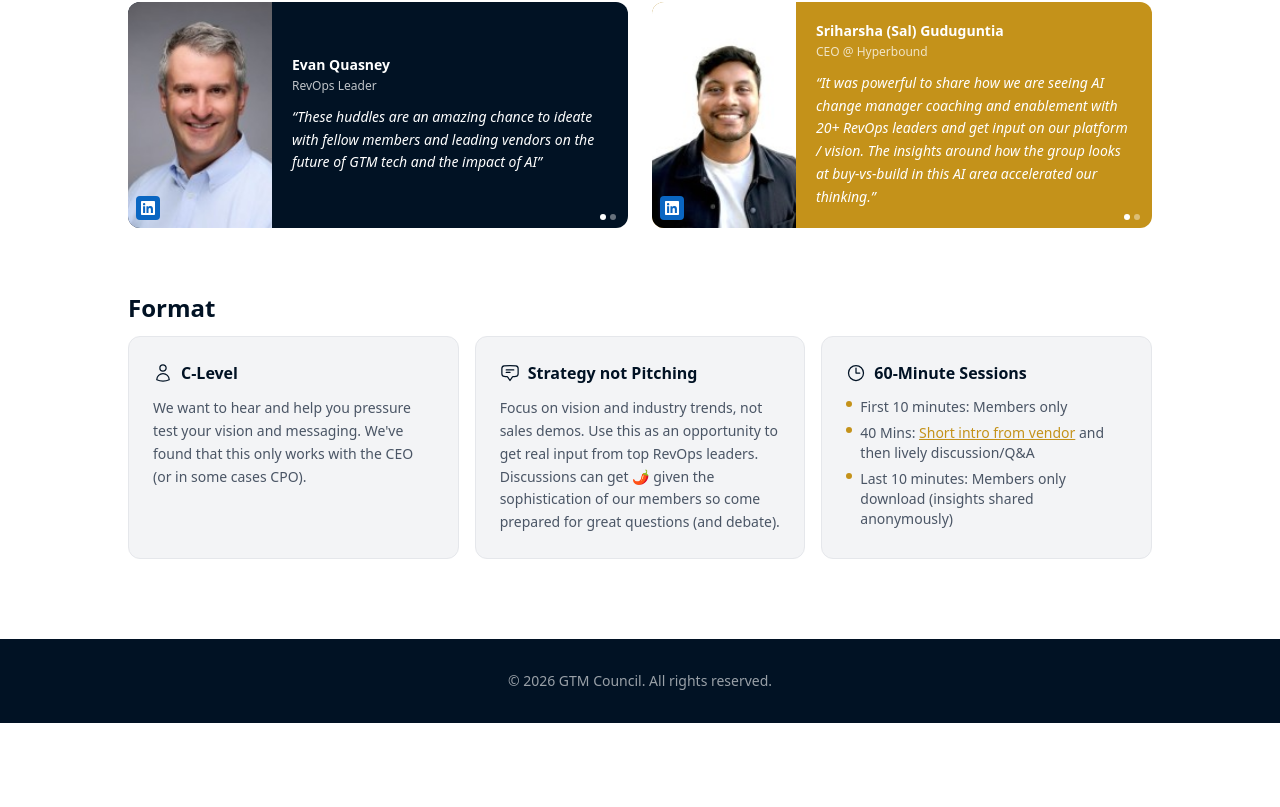
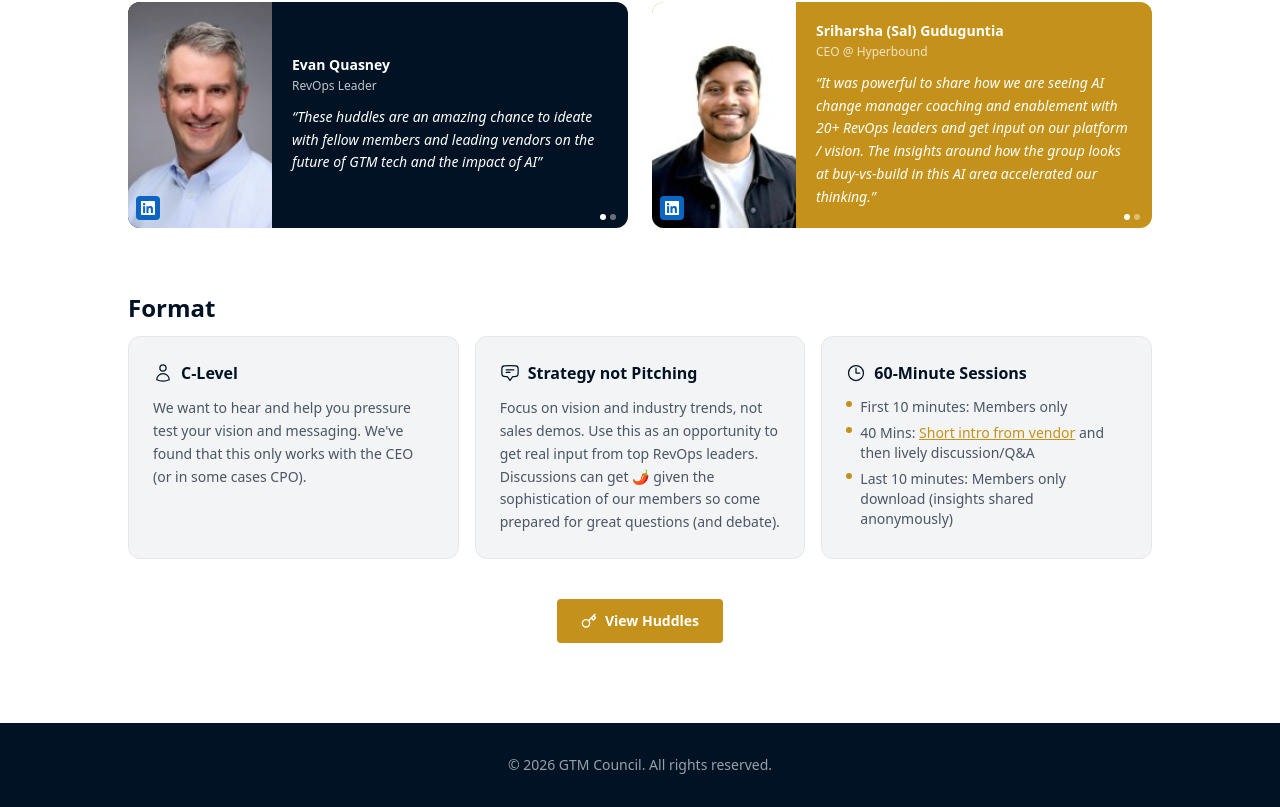
Before and after one commit to anmowat/gtmcouncil-website, a Next.js app: page /huddles in a window 1280 px wide. Shown: the part 558-1365 px from the top of the page. Before the commit the page ends 1281 px from the top, so only its background shows below. Built offline with nearby package versions, Linux system fonts and the light colour scheme.

Commit message:
Move View button from Thought Leadership to huddles page as 'View Huddles'
Removes the View action from the homepage Thought Leadership pillar and
adds a gold 'View Huddles' button with key icon at the bottom of /huddles.

https://claude.ai/code/session_01NrQh9Kh9co5kikNwEZ8gVY

```diff
--- a/app/huddles/page.tsx
+++ b/app/huddles/page.tsx
@@ -147,7 +147,7 @@ export default function HuddlesPage() {
       </section>
 
       {/* ── Format ──────────────────────────────────────────────────── */}
-      <section className="px-4 pb-20">
+      <section className="px-4 pb-10">
         <div className="max-w-5xl mx-auto">
           <h2 className="text-2xl font-extrabold mb-3" style={{ color: "#011224" }}>
             Format
@@ -178,6 +178,23 @@ export default function HuddlesPage() {
           </div>
         </div>
       </section>
+      {/* ── View Huddles CTA ────────────────────────────────────────── */}
+      <section className="px-4 pb-20">
+        <div className="max-w-5xl mx-auto flex justify-center">
+          <Link
+            href="/insights"
+            className="inline-flex items-center gap-2 px-6 py-3 text-sm font-semibold text-white rounded transition-colors"
+            style={{ backgroundColor: "#c4921a" }}
+          >
+            <svg xmlns="http://www.w3.org/2000/svg" className="w-4 h-4" viewBox="0 0 24 24" fill="none" stroke="currentColor" strokeWidth="2" strokeLinecap="round" strokeLinejoin="round">
+              <circle cx="7.5" cy="15.5" r="5.5"/>
+              <path d="M21 2l-9.6 9.6"/>
+              <path d="M15.5 7.5l3 3L22 7l-3-3"/>
+            </svg>
+            View Huddles
+          </Link>
+        </div>
+      </section>
     </div>
   );
 }
--- a/app/page.tsx
+++ b/app/page.tsx
@@ -83,7 +83,6 @@ const PILLARS = [
       </>
     ),
     actions: [
-      { label: "View", href: "/insights", gold: true },
       { label: "Subscribe", href: "https://gtmcouncil.substack.com/about", gold: false },
     ],
   },
```
